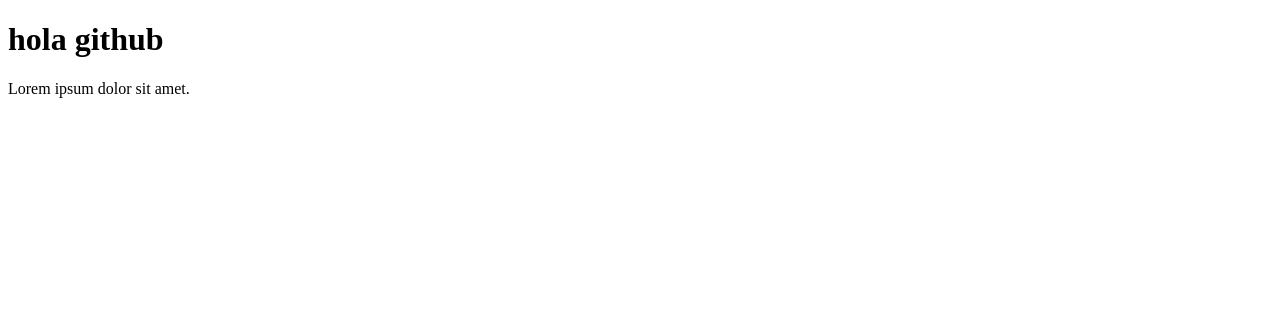
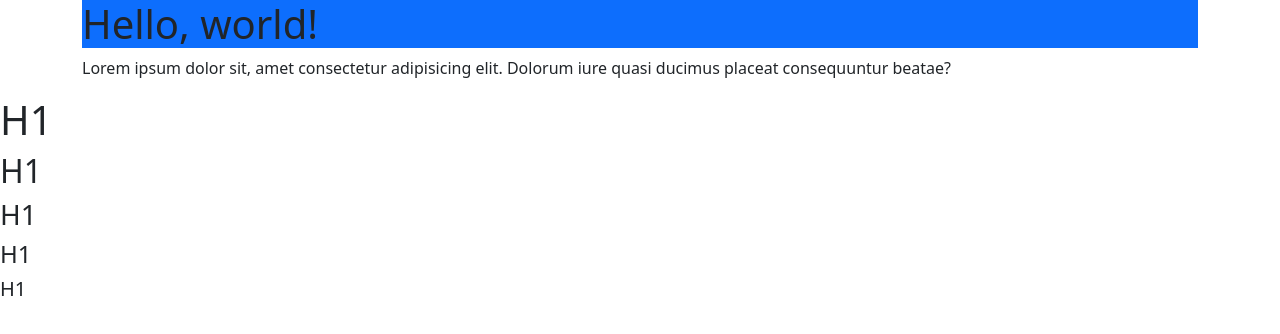
Before and after one commit to bperezlovisolo/clase11, a plain HTML site: page index.html in a window 1280 px wide. Drawn offline with nearby package versions, Linux system fonts and the light colour scheme.

Commit message:
todo bootstrap

```diff
--- a/index.html
+++ b/index.html
@@ -1,13 +1,34 @@
-<!DOCTYPE html>
+<!doctype html>
 <html lang="en">
+
 <head>
-    <meta charset="UTF-8">
-    <meta http-equiv="X-UA-Compatible" content="IE=edge">
-    <meta name="viewport" content="width=device-width, initial-scale=1.0">
-    <title>Document</title>
+    <meta charset="utf-8">
+    <meta name="viewport" content="width=device-width, initial-scale=1">
+    <title>Bootstrap demo</title>
+    <!--Bootstrap -->
+    <link href="https://cdn.jsdelivr.net/npm/bootstrap@5.2.0-beta1/dist/css/bootstrap.min.css" rel="stylesheet"
+        integrity="sha384-0evHe/X+R7YkIZDRvuzKMRqM+OrBnVFBL6DOitfPri4tjfHxaWutUpFmBp4vmVor" crossorigin="anonymous">
+    <!-- mi estilo -->
+    <link rel="stylesheet" href="css/style.css">
 </head>
+
 <body>
-    <h1>hola github</h1>
-   <p>Lorem ipsum dolor sit amet.</p>
+    <div class="container">
+        <h1 class= "bg-primary">Hello, world!</h1>
+        <p>Lorem ipsum dolor sit, amet consectetur adipisicing elit. Dolorum iure quasi ducimus placeat consequuntur
+            beatae?</p>
+    </div>
+    <div>
+        <h1>H1</h1>
+        <h2>H1</h2>
+        <h3>H1</h3>
+        <h4>H1</h4>
+        <h5>H1</h5>
+
+    </div>
+    <script src="https://cdn.jsdelivr.net/npm/bootstrap@5.2.0-beta1/dist/js/bootstrap.bundle.min.js"
+        integrity="sha384-pprn3073KE6tl6bjs2QrFaJGz5/SUsLqktiwsUTF55Jfv3qYSDhgCecCxMW52nD2"
+        crossorigin="anonymous"></script>
 </body>
+
 </html>
```
